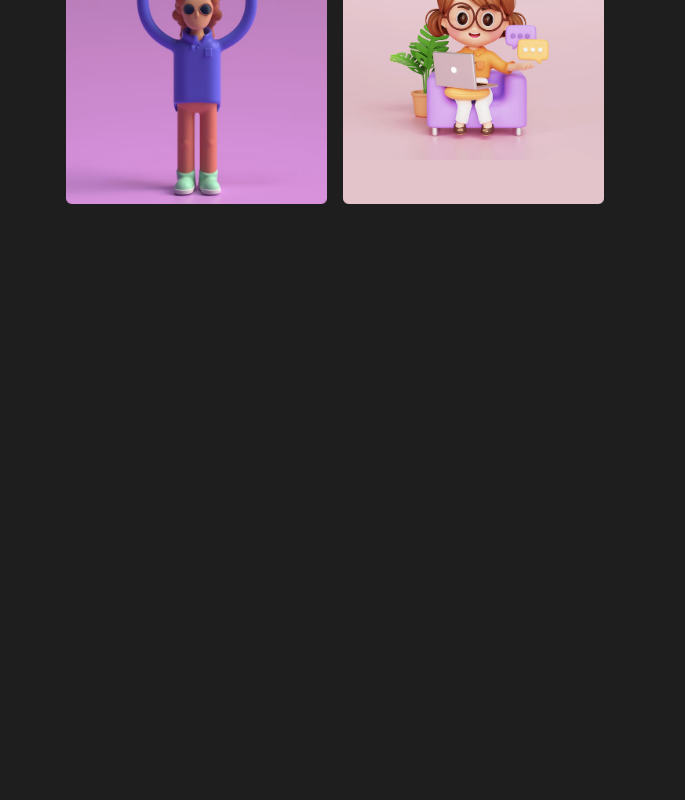
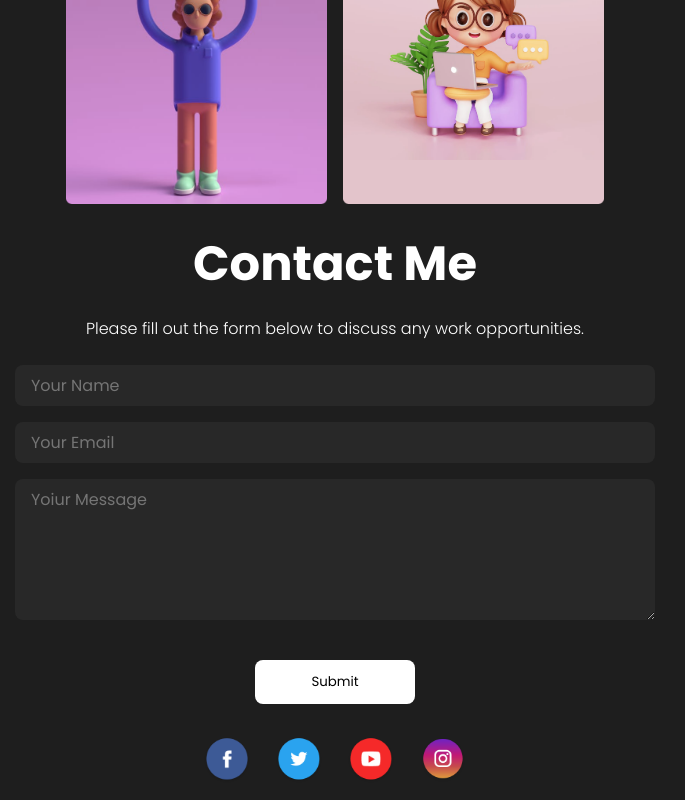
Before and after one commit to DinushaMadushan2000/Portfolio, a React (Create React App) app in the folder portfolio/: page / in a window 1280 px wide. Shown: the part 1778-2578 px from the top of the page, without its empty margins (305-990 px from the left). Before the commit the page ends 2006 px from the top, so only its background shows below. Built offline with nearby package versions, Linux system fonts and the light colour scheme.

Commit message:
create contact me section

```diff
--- a/portfolio/src/App.js
+++ b/portfolio/src/App.js
@@ -2,6 +2,7 @@
 import Intro from "./components/Intro/intro";
 import Skills from "./components/Skills/skills";
 import Works from "./components/Works/works";
+import Contact from "./components/Contact/contact";
 
 function App() {
   return (
@@ -10,6 +11,7 @@
       <Intro/>
       <Skills/>
       <Works/>
+      <Contact/>
 
     </div>
   );
--- /dev/null
+++ b/portfolio/src/components/Contact/contact.css
@@ -0,0 +1,65 @@
+#contactPage{
+    min-height: calc(100vw-4rem);
+    width: 100vw;
+    max-width: 60rem;
+    margin: 0 auto;
+    text-align: center;
+    display: flex;
+    flex-direction: column;
+    align-items: center;
+    justify-content: center ;
+
+}
+
+.contactPageTitle{
+    font-size: 3rem;
+    margin-bottom: 1rem;
+}
+
+.contactDesc{
+    padding: 1rem;
+    font-size: medium;
+    font-weight: 300;
+}
+
+.contactForm{
+    margin: 1rem;
+    display: flex;
+    flex-direction: column;
+    align-items: center;
+    justify-content: center;
+    width: 90vw;
+    max-width: 60rem;
+}
+
+.name, .email, .msg{
+    font-size:medium;
+    width: 100%;
+    max-width:40rem;
+    margin:0.5rem;
+    padding:0.5rem 1rem;
+    color:white;
+    border:none;
+    border-radius:0.5rem;
+    background: rgb(40,40,40);
+}
+
+.submitBtn{
+    background: white;
+    border: none;
+    border-radius: 0.5rem;
+    margin: 2rem;
+    padding: 0.75rem 3.5rem;
+}
+
+.links{
+    display: flex;
+    flex-wrap: wrap;
+}
+
+.link{
+    object-fit: cover;
+    height: 3rem;
+    width: 3rem;
+    margin: 0 0.75rem;
+}
--- /dev/null
+++ b/portfolio/src/components/Contact/contact.js
@@ -0,0 +1,32 @@
+import React from 'react';
+import './contact.css';
+import FacebookIcon from '../../assets/facebook-icon.png';
+import TwitterIcon from '../../assets/twitter.png';
+import YouTubeIcon from '../../assets/youtube.png';
+import InstagramIcon from '../../assets/instagram.png';
+
+
+const Contact = () => {
+  return (
+    <section id='contactPage'>
+        <div className='contact'>
+            <h1 className='contactPageTitle'>Contact Me</h1>
+            <span className='contactDesc'>Please fill out the form below to discuss any work opportunities.</span>
+            <form className='contactForm'>
+                <input type='text' className='name' placeholder='Your Name'/>
+                <input type='email' className='email' placeholder='Your Email'/>
+                <textarea className='msg' name='message' rows="5" placeholder='Yoiur Message'></textarea>
+                <button type='submit' value='Send' className='submitBtn'>Submit</button>
+                <div className='links'>
+                    <img src={FacebookIcon} alt='Facebook' className='link' />
+                    <img src={TwitterIcon} alt='Twitter' className='link' />
+                    <img src={YouTubeIcon} alt='YouTube' className='link' />
+                    <img src={InstagramIcon} alt='Instagram' className='link' />
+                </div>
+            </form>
+        </div>
+    </section>
+  );
+}
+
+export default Contact
--- a/portfolio/src/components/NavBar/navbar.js
+++ b/portfolio/src/components/NavBar/navbar.js
@@ -11,7 +11,7 @@
         <Link className="detailsMenuListItem">Home</Link>
         <Link className="detailsMenuListItem">About</Link>
         <Link className="detailsMenuListItem">My Projects</Link>
-        <Link className="detailsMenuListItem">Clients</Link>
+        <Link className="detailsMenuListItem">Contact Me</Link>
 
       </div>
       <button className="desktopMenuBtn">
```
